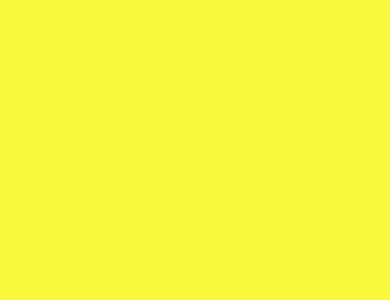
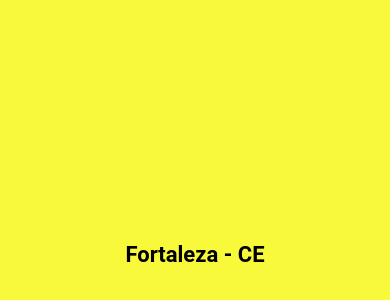
Before and after one commit to kevendasilva/weather-app, a React Native app: screen / in a window 390 px wide. Shown: the part 168-468 px from the top of the page. Built offline with nearby package versions, Linux system fonts and the light colour scheme.

Commit message:
creating location component

```diff
--- a/App.tsx
+++ b/App.tsx
@@ -5,6 +5,7 @@ import { Location } from './src/components/Location'
 export default function App() {
   return (
     <Container>
+      <Location city="Fortaleza" state="CE" />
     </Container>
   );
 }
--- /dev/null
+++ b/src/components/Location.tsx
@@ -0,0 +1,24 @@
+import { FunctionComponent } from 'react'
+import { StyleSheet, Text, View } from 'react-native'
+
+type LocationProps = {
+  city: string,
+  state: string
+}
+
+export const Location: FunctionComponent<LocationProps> = ({city, state}) => {
+  return (
+    <View>
+      <Text style={styles.location}>{city} - {state}</Text>
+    </View>
+  );
+};
+
+const styles = StyleSheet.create({
+  location: {
+    fontFamily: 'Roboto',
+    fontWeight: '700',
+    fontSize: 22,
+    color: '#000000',
+  },
+});
```
